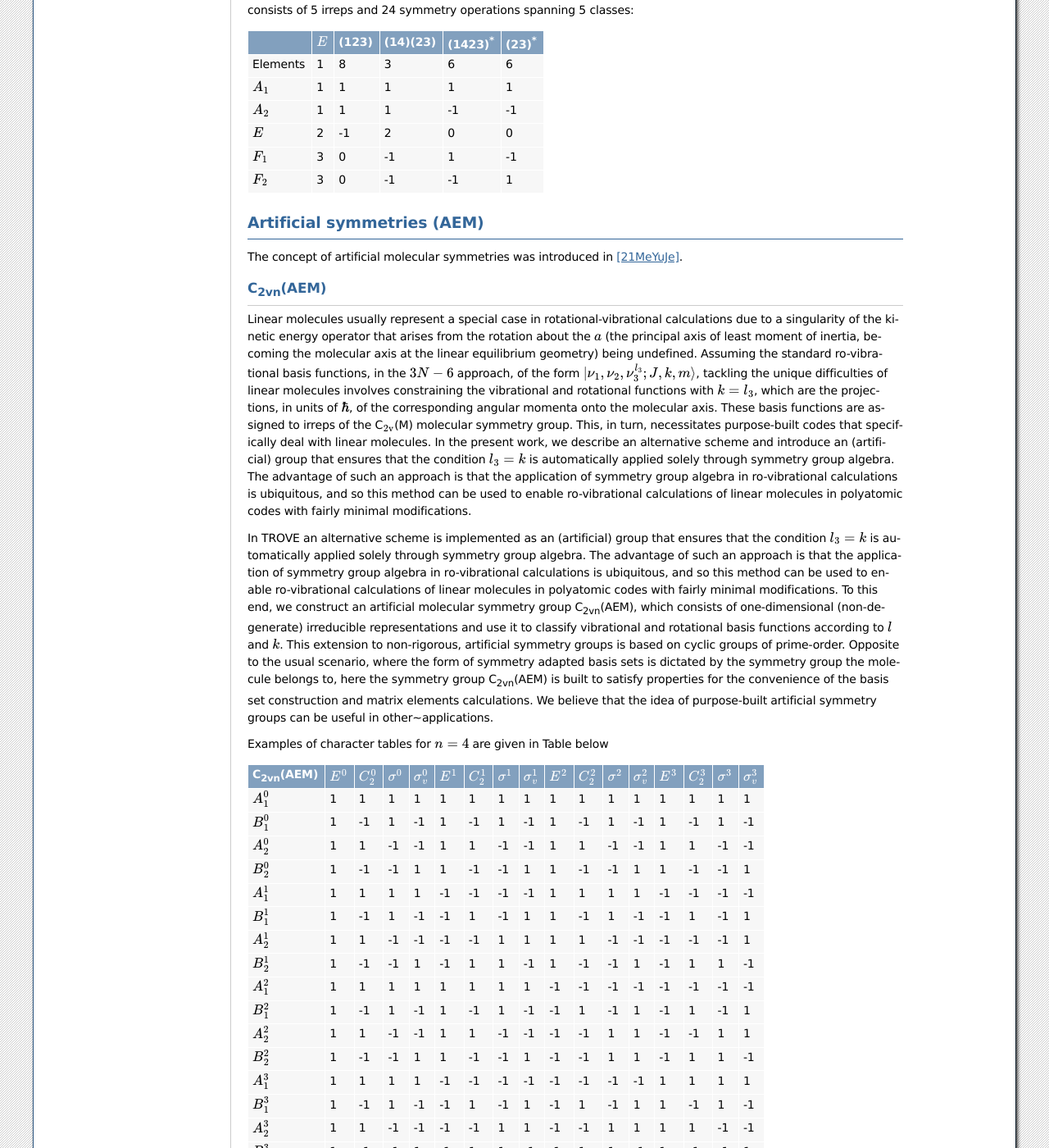
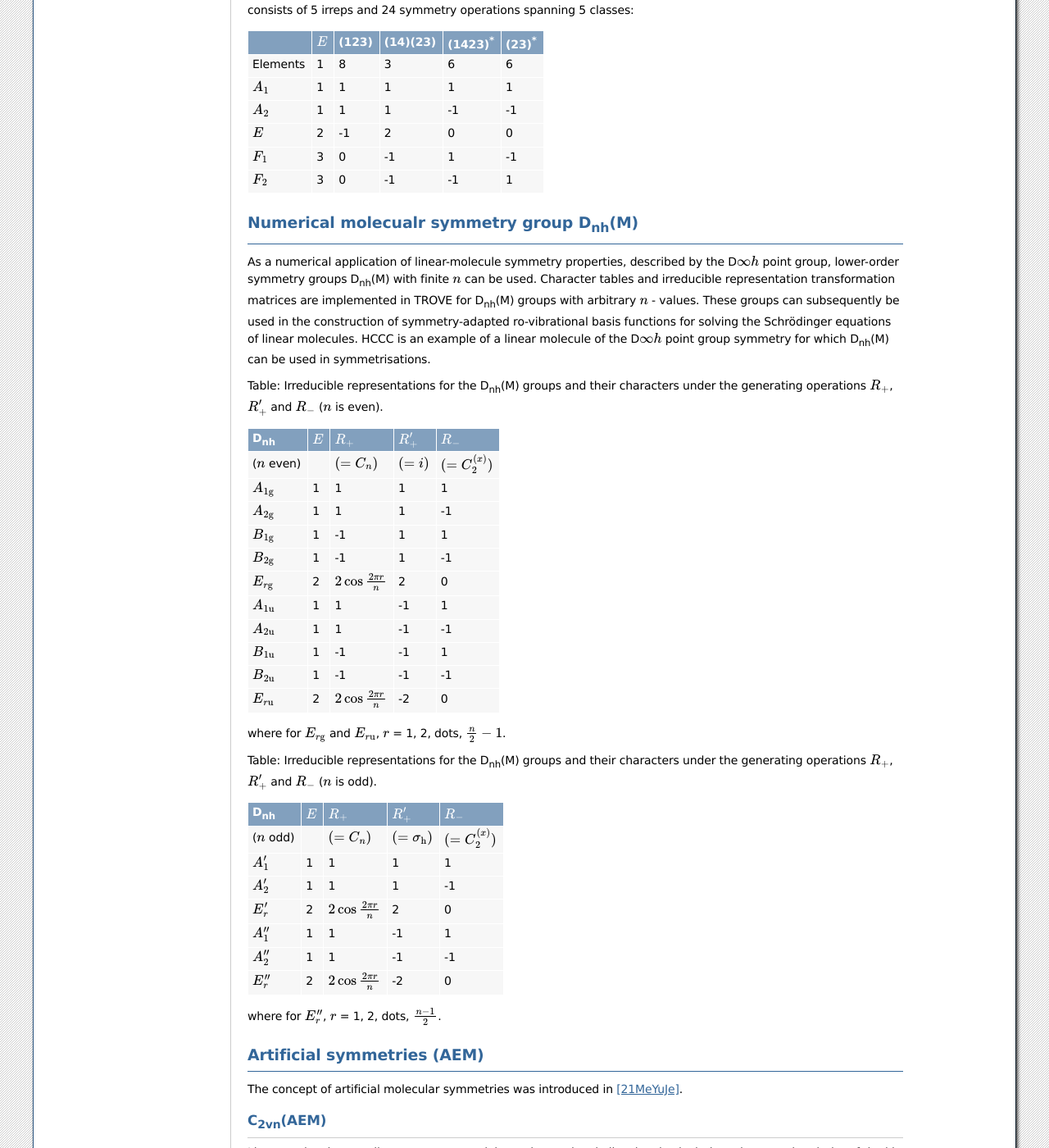
Before and after one commit to Trovemaster/TROVE, a Sphinx documentation site: the page built from docs/source/symmetry.rst, in a window 1280 px wide and 1400 px high, scrolled down 3252 px. Shown: the whole window at 82% size. Built offline with Sphinx 7.4.7, drawn with Linux system fonts in a browser that asks for light colours; formulas are drawn with MathJax 3; some of the changed text lies outside the part shown.

Commit message:
symmetry doc for Dnh and working with CH3OH

```diff
--- a/docs/source/symmetry.rst
+++ b/docs/source/symmetry.rst
@@ -267,6 +267,67 @@ T\ :sub:`d`\ (M)
 +-------------+------------+-------+-------------+------------------+----------------+
 
 
+Numerical molecualr symmetry group D\ :sub:`nh`\ (M)
+====================================================
+
+
+As a numerical application of linear-molecule symmetry properties, described by the D\ :math:`\infty h` point group, lower-order symmetry groups D\ :sub:`nh`\ (M) with finite :math:`n` can be used. Character tables and irreducible representation transformation matrices are implemented in TROVE for D\ :sub:`nh`\ (M) groups with arbitrary :math:`n` - values. These groups can subsequently be used in the construction of symmetry-adapted ro-vibrational basis functions for solving the Schrödinger equations of linear molecules.  HCCC is an example of a linear molecule of the D\ :math:`\infty h`  point group symmetry for which D\ :sub:`nh`\ (M) can be used in symmetrisations.
+
+
+Table: Irreducible representations for the D\ :sub:`nh`\ (M)  groups and their characters under the generating operations :math:`R_+`,  :math:`R_+'` and :math:`R_-` (:math:`n` is even).
+
++---------------------+-----------+------------------------------+--------------+----------------------+
+| D\ :sub:`nh`        | :math:`E` | :math:`R_+`                  | :math:`R_+'` | :math:`R_-`          |
++=====================+===========+==============================+==============+======================+
+|(:math:`n` even)     |           | :math:`(= C_n)`              | :math:`(=i)` | :math:`(=C_2^{(x)})` |
++---------------------+-----------+------------------------------+--------------+----------------------+
+|:math:`A_{1{\rm g}}` |   1       |     1                        |   1          |    1                 |
++---------------------+-----------+------------------------------+--------------+----------------------+
+|:math:`A_{2{\rm g}}` |   1       |     1                        |   1          |   -1                 |
++---------------------+-----------+------------------------------+--------------+----------------------+
+|:math:`B_{1{\rm g}}` |   1       |    -1                        |   1          |    1                 |
++---------------------+-----------+------------------------------+--------------+----------------------+
+|:math:`B_{2{\rm g}}` |   1       |    -1                        |   1          |   -1                 |
++---------------------+-----------+------------------------------+--------------+----------------------+
+|:math:`E_{r{\rm g}}` |   2       |:math:`2\cos\frac{2\pi r}{n}` |   2          |    0                 |
++---------------------+-----------+------------------------------+--------------+----------------------+
+|:math:`A_{1{\rm u}}` |   1       |     1                        |  -1          |    1                 |
++---------------------+-----------+------------------------------+--------------+----------------------+
+|:math:`A_{2{\rm u}}` |   1       |     1                        |  -1          |   -1                 |
++---------------------+-----------+------------------------------+--------------+----------------------+
+|:math:`B_{1{\rm u}}` |   1       |    -1                        |  -1          |    1                 |
++---------------------+-----------+------------------------------+--------------+----------------------+
+|:math:`B_{2{\rm u}}` |   1       |    -1                        |  -1          |   -1                 |
++---------------------+-----------+------------------------------+--------------+----------------------+
+|:math:`E_{r{\rm u}}` |   2       |:math:`2\cos\frac{2\pi r}{n}` |  -2          |    0                 |
++---------------------+-----------+------------------------------+--------------+----------------------+
+
+where for :math:`E_{r{\rm g}}` and :math:`E_{r{\rm u}}`, :math:`r` = 1, 2, \dots, :math:`\frac{n}{2}-1`.
+
+Table: Irreducible representations for the D\ :sub:`nh`\ (M)  groups and their characters under the generating operations :math:`R_+`,  :math:`R_+'` and :math:`R_-` (:math:`n` is odd).
+
+
++----------------+-----------+------------------------------+----------------------------+-----------------------+
+|D\ :sub:`nh`    | :math:`E` | :math:`R_+`                  | :math:`R_+'`               | :math:`R_-`           |
++================+===========+==============================+============================+=======================+
+|(:math:`n` odd) |           | :math:`(= C_n)`              | :math:`(= \sigma_{\rm h})` | :math:`(= C_2^{(x)})` |
++----------------+-----------+------------------------------+----------------------------+-----------------------+
+|:math:`A_1'`    |   1       |   1                          |          1                 |   1                   |
++----------------+-----------+------------------------------+----------------------------+-----------------------+
+|:math:`A_2'`    |   1       |   1                          |          1                 |  -1                   |
++----------------+-----------+------------------------------+----------------------------+-----------------------+
+|:math:`E_r'`    |   2       |:math:`2\cos\frac{2\pi r}{n}` |          2                 |   0                   |
++----------------+-----------+------------------------------+----------------------------+-----------------------+
+|:math:`A_1''`   |   1       |   1                          |         -1                 |   1                   |
++----------------+-----------+------------------------------+----------------------------+-----------------------+
+|:math:`A_2''`   |   1       |   1                          |         -1                 |  -1                   |
++----------------+-----------+------------------------------+----------------------------+-----------------------+
+|:math:`E_r''`   |   2       |:math:`2\cos\frac{2\pi r}{n}` |         -2                 |   0                   |
++----------------+-----------+------------------------------+----------------------------+-----------------------+
+
+where for :math:`E_r''`, :math:`r` = 1, 2, \dots, :math:`\frac{n-1}{2}`.
+
+
 Artificial symmetries (AEM)
 ===========================
 
```
Also changed, not shown: 2 other files.
